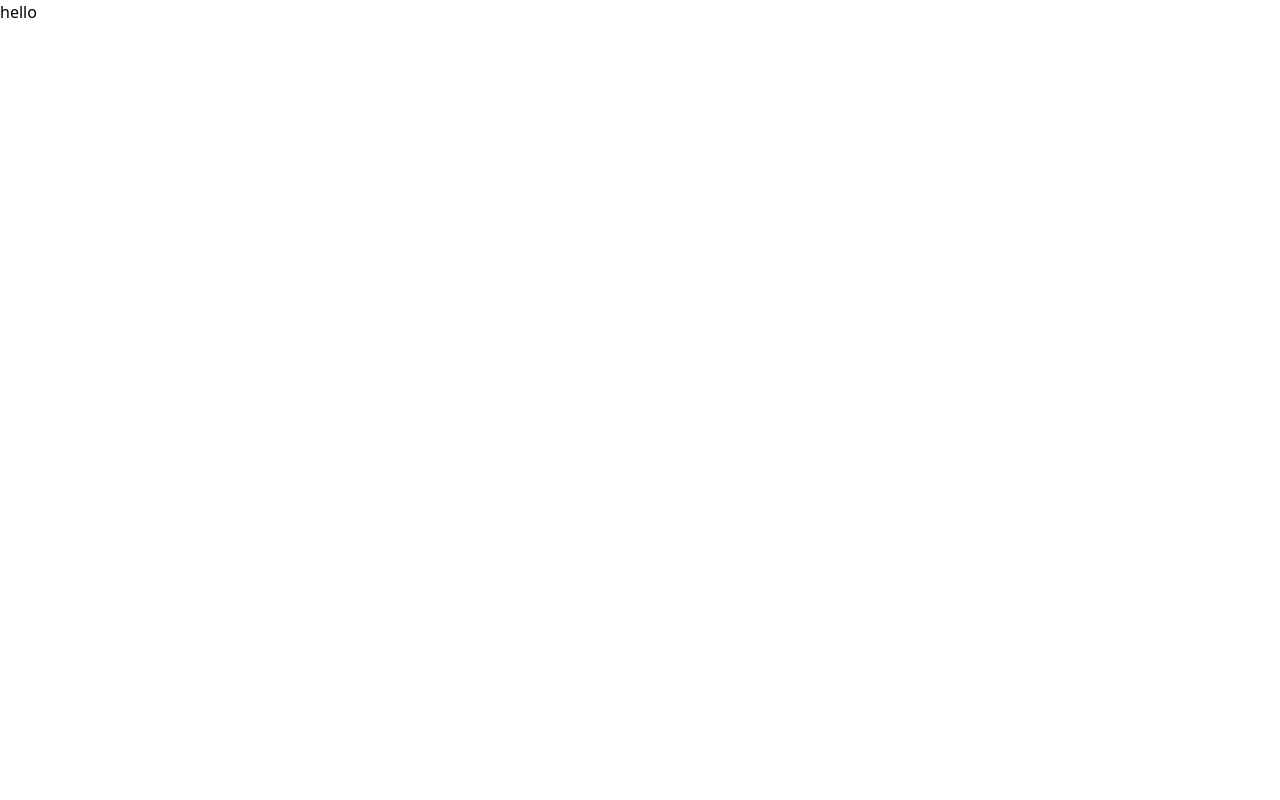
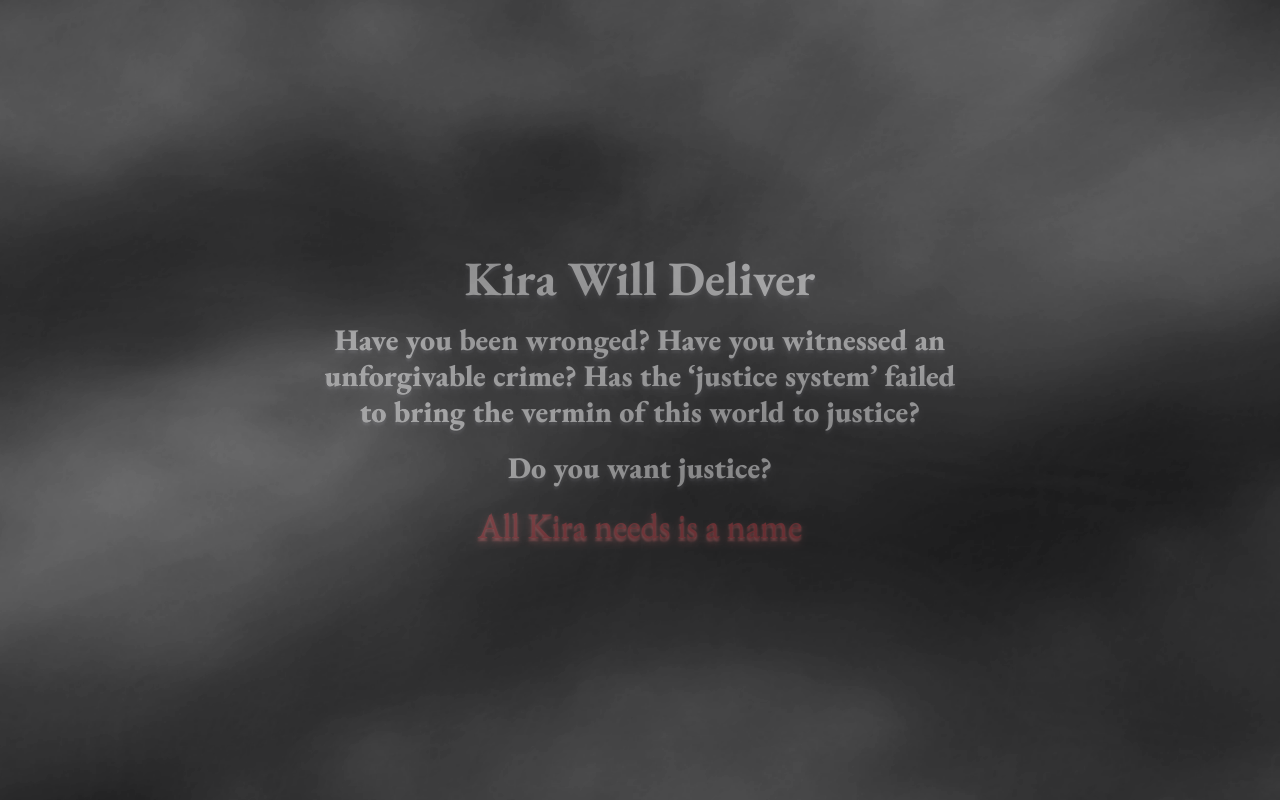
Before and after one commit to noparu/kira-website-2, a Next.js app: page /pages/write in a window 1280 px wide. Built offline with nearby package versions, Linux system fonts and the light colour scheme.

Commit message:
update home page, write page

```diff
--- a/app/globals.css
+++ b/app/globals.css
@@ -1,5 +1,4 @@
 @import "tailwindcss";
-
 
 @font-face {
   font-family: 'EB Garamond';
@@ -15,6 +14,10 @@
   font-style: italic;
 }
 
+* {
+  font-family: 'EB Garamond', serif;
+}
+
 img, p, div {
   -webkit-user-drag: none;
   user-drag: none;
@@ -22,19 +25,12 @@ img, p, div {
 
 h1 {
   /* -webkit-text-stroke: 1px #292b2e; */
-  font-family: 'EB Garamond', serif;
-  @apply text-5xl text-white font-bold select-none text-center
+  @apply text-5xl font-bold select-none text-center
 }
 
 h3 {
   /* -webkit-text-stroke: 1px #292b2e; */
-  font-family: 'EB Garamond', serif;
-  @apply text-3xl text-white font-black select-none text-center
-}
-
-button {
-  font-family: 'EB Garamond', serif;
-  @apply text-3xl text-zinc-900 font-black select-none bg-white px-10 shadow-lg/100 shadow-white opacity-70 transition-all ease-in-out hover:shadow-red-600 hover:bg-red-600 hover:text-red-200 cursor-pointer
+  @apply text-3xl font-black select-none text-center
 }
 
 @keyframes zoom-in-out {
--- a/app/home.tsx
+++ b/app/home.tsx
@@ -1,7 +1,9 @@
 'use client'
 import React, { useEffect, useState } from 'react'
+import { useRouter } from 'next/navigation'
 
 const Home = () => {
+    const router = useRouter()
     const [canClick, setCanClick] = useState(false);
     const [fadeOutAnimation, setFadeOutAnimation] = useState(false);
 
@@ -10,13 +12,18 @@ const Home = () => {
             setCanClick(true);
         }, 8_000);
 
-        return () => clearTimeout(timer);
+        return () => {
+            clearTimeout(timer)
+        }
     }, []);
 
     const handleAddClass = () => {
         if (!canClick) return;
         if (!fadeOutAnimation) {
             setFadeOutAnimation(true);
+            setTimeout(() => {
+                router.push('/pages/write')
+            }, 5_500);
         } else {
             return;
         }
@@ -45,24 +52,24 @@ const Home = () => {
 
                     {/* === TEXT OVERLAY === */}
                     <div className="relative w-full h-dvh flex flex-col items-center justify-center p-2 md:p-0">
-                        <div className="w-full flex flex-col items-center justify-center z-10 text-shadow-lg/100 opacity-65 text-shadow-zinc-800 zoom-in-animation">
-                            <h1>The Legend of Kira</h1>
+                        <div className="w-full flex flex-col items-center justify-center z-10 text-shadow-lg/100 opacity-65 text-shadow-zinc-800 zoom-in-animation text-white">
+                            <h1 className='mt-14'>The Legend of Kira</h1>
                             <h1>The Saviour</h1>
                             <h3 className='mt-5'>Criminals worldwide</h3>
                             <h3>Because Kira is among us again</h3>
                             <h3>They are the one who will tolerate no wickedness</h3>
                             <h3>Our messenger from hell</h3>
                             <h3>Only those who believe in his existence and return</h3>
-                            <h3>MAY ENTER</h3>
+                            <h3 className='mt-5'>MAY ENTER</h3>
                             <h3>THIS SITE</h3>
                         </div>
 
                         {/* === ENTER BUTTON === */}
                         <div className="z-30 mt-10 zoom-in-animation">
                             {canClick ?
-                            <button onClick={handleAddClass} className="">ENTER</button>
+                            <button onClick={handleAddClass}  className="text-3xl text-zinc-900 font-black select-none bg-white px-10 shadow-lg/100 shadow-white opacity-70 transition-all ease-in-out hover:shadow-red-600 hover:bg-red-600 hover:text-red-200 cursor-pointer active:bg-red-800 active:shadow-red-800 active:text-red-300 outline-0 active:scale-[0.9]">ENTER</button>
                             :
-                            <button className={`cursor-not-allowed`} >LOADING...</button>
+                            <button className="cursor-not-allowed text-3xl text-zinc-900 font-black select-none bg-white px-10 shadow-lg/100 shadow-white opacity-70 outline-0" >LOADING...</button>
                             }
                         </div>
                     </div>
--- a/app/pages/write/page.tsx
+++ b/app/pages/write/page.tsx
@@ -1,10 +1,11 @@
 import React from 'react'
+import Write from './write'
 
 const WritePage = () => {
   return (
-    <div>
-      hello
-    </div>
+    <>
+    <Write />
+    </>
   )
 }
 
--- /dev/null
+++ b/app/pages/write/write.tsx
@@ -0,0 +1,27 @@
+import React from 'react'
+
+const Write = () => {
+    return (
+        <div className='w-full h-dvh bg-zinc-800 relative overflow-clip'>
+            <div className="w-full h-full flex items-center justify-center fade-in-animation">
+                <div className="absolute left-0 top-0 w-full h-full flex items-center justify-center overflow-clip">
+                    {/* Mist layers */}
+                    <img id="mis-1" src="/mist-1.jpg" className="absolute mix-blend-plus-lighter w-full h-dvh object-cover fade-pulse-animation z-20" />
+                    <img id="mis-1" src="/mist-1.jpg" className="absolute mix-blend-plus-lighter w-full h-dvh object-cover fade-pulse-animation z-20" />
+                    <img id="mis-1" src="/mist-1.jpg" className="absolute mix-blend-plus-lighter w-full h-dvh object-cover fade-pulse-animation-2 z-20" />
+                    <img id="mis-1" src="/mist-1.jpg" className="absolute mix-blend-plus-lighter w-full h-dvh object-cover fade-pulse-animation-2 z-20" />
+                </div>
+                <div className="text-shadow-lg/100 opacity-65 text-shadow-zinc-800 text-white">
+                    <h1>Kira Will Deliver</h1>
+                    <h3 className='mt-5'>Have you been wronged? Have you witnessed an</h3>
+                    <h3>unforgivable crime? Has the ‘justice system’ failed</h3>
+                    <h3>to bring the vermin of this world to justice?</h3>
+                    <h3 className='mt-5'>Do you want justice?</h3>
+                    <h2 className='mt-5 text-red-500 text-shadow-lg text-shadow-red-400 text-center text-4xl animate-pulse z-50'>All Kira needs is a name</h2>
+                </div>
+            </div>
+        </div>
+    )
+}
+
+export default Write
```
Also changed, not shown: public/light-and-ryuk.jpg (added), public/overlay-1.jpg (added).
